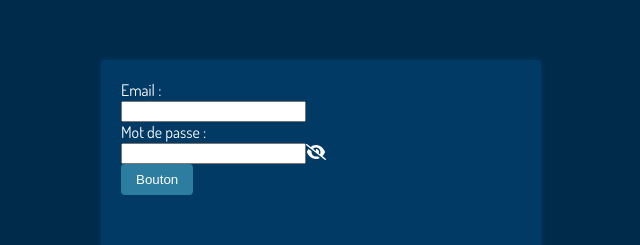
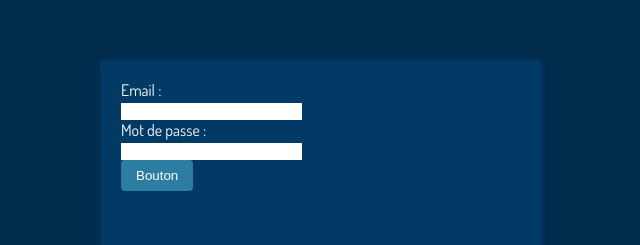
Before and after one commit to DavidDvpt/entropia-mgr, a Next.js app: page /login in a window 1280 px wide. Shown: the part 228-473 px from the top of the page, without its empty margins (327-967 px from the left). Built offline with nearby package versions, Linux system fonts and the light colour scheme.

Commit message:
rhf is configured (ouf)

```diff
--- a/src/app/(public)/login/page.tsx
+++ b/src/app/(public)/login/page.tsx
@@ -1,70 +1,65 @@
 'use client';
 
-import HookFormInput from '@/shared/components/form/hookForm/HookFormInput';
-
+import GenericForm from '@/shared/components/form/GenericForm';
 import Button from '@/shared/components/ui/button/Button';
+import FormField from '@/shared/components/ui/formField/FormField';
+import Input from '@/shared/components/ui/input/Input';
 import Section from '@/shared/components/ui/section/Section';
-import { signIn } from 'next-auth/react';
 import { useRouter } from 'next/navigation';
-import { FormProvider, useForm } from 'react-hook-form';
 import { intialLoginValues } from './constants';
 import styles from './login.module.scss';
 
 function Login(): React.ReactElement {
   const router = useRouter();
-  const formOptions = useForm<LoginFormValues>({
-    defaultValues: intialLoginValues,
-  });
-
-  const { handleSubmit } = formOptions;
 
   const onSubmit = async (values: LoginFormValues) => {
-    signIn('credentials', {
-      email: values.email,
-      password: values.password,
-      redirect: false,
-      callbackUrl: '/',
-    })
-      .then((response: any) => {
-        console.log(response);
+    console.log(values);
+    // signIn('credentials', {
+    //   email: values.email,
+    //   password: values.password,
+    //   redirect: false,
+    //   callbackUrl: '/',
+    // })
+    //   .then((response: any) => {
+    //     console.log(response);
 
-        if (response.status === 200) {
-          router.push('/');
-        }
-        // if (response.status === 401) {
-        //   switch (response.error) {
-        //     case 'bad email':
-        //       setError('email', { message: 'Mail inconnu' });
-        //       break;
-        //     case 'bad password':
-        //       setError('password', { message: 'Mauvais mot de passe' });
-        //       break;
-        //     default:
-        //       break;
-        //   }
-        // }
-      })
-      .catch((error: any) => {
-        console.log(error);
-        alert(error.message);
-      });
+    //     if (response.status === 200) {
+    //       router.push('/');
+    //     }
+    //     // if (response.status === 401) {
+    //     //   switch (response.error) {
+    //     //     case 'bad email':
+    //     //       setError('email', { message: 'Mail inconnu' });
+    //     //       break;
+    //     //     case 'bad password':
+    //     //       setError('password', { message: 'Mauvais mot de passe' });
+    //     //       break;
+    //     //     default:
+    //     //       break;
+    //     //   }
+    //     // }
+    //   })
+    //   .catch((error: any) => {
+    //     console.log(error);
+    //     alert(error.message);
+    //   });
   };
   return (
     <Section className={styles.section}>
-      <FormProvider {...formOptions}>
-        <form onSubmit={handleSubmit(onSubmit)}>
-          <HookFormInput name="email" label="Email :" />
-          <HookFormInput
-            type="password"
+      <GenericForm defaultValues={intialLoginValues} onSubmit={onSubmit}>
+        <FormField name="email" label="Email :" children={<Input />} />
+
+        <FormField
           name="password"
           label="Mot de passe :"
+          children={<Input />}
         />
+
         <Button variant="primary">Bouton</Button>
         {/* <div className={styles.buttonContainer}> */}
         {/* <button type="submit">Se connecter</button> */}
         {/* </div> */}
-        </form>
-      </FormProvider>
+      </GenericForm>
     </Section>
   );
 }
--- /dev/null
+++ b/src/lib/RHFutils.ts
@@ -0,0 +1,15 @@
+function mergeRefs<T = any>(
+  ...refs: (React.Ref<T> | undefined)[]
+): React.RefCallback<T> {
+  return (value) => {
+    refs.forEach((ref) => {
+      if (typeof ref === 'function') {
+        ref(value);
+      } else if (ref && typeof ref === 'object') {
+        (ref as React.MutableRefObject<T | null>).current = value;
+      }
+    });
+  };
+}
+
+export { mergeRefs };
--- /dev/null
+++ b/src/shared/components/form/GenericForm.tsx
@@ -0,0 +1,30 @@
+import { ReactNode } from 'react';
+import {
+  FieldValues,
+  FormProvider,
+  SubmitHandler,
+  useForm,
+  UseFormProps,
+} from 'react-hook-form';
+
+interface FormProps<TFormValues extends FieldValues> {
+  defaultValues?: UseFormProps<TFormValues>['defaultValues'];
+  onSubmit: SubmitHandler<TFormValues>;
+  children: ReactNode;
+}
+
+function GenericForm<TFormValues extends Record<string, any>>({
+  defaultValues,
+  onSubmit,
+  children,
+}: FormProps<TFormValues>) {
+  const methods = useForm<TFormValues>({ defaultValues });
+
+  return (
+    <FormProvider {...methods}>
+      <form onSubmit={methods.handleSubmit(onSubmit)}>{children}</form>
+    </FormProvider>
+  );
+}
+
+export default GenericForm;
--- /dev/null
+++ b/src/shared/components/ui/formField/FormField.tsx
@@ -0,0 +1,54 @@
+import { cloneElement, isValidElement } from 'react';
+import { useFormContext } from 'react-hook-form';
+
+import { mergeRefs } from '@/lib/RHFutils';
+import styles from './formField.module.scss';
+
+interface IFormFieldProps extends IChildren {
+  label?: string;
+  name: string;
+  className?: string;
+  children: AllowedElements & React.RefAttributes<AllowedElements>;
+  labelPosition?: PositionType;
+}
+
+const FormField = (props: IFormFieldProps) => {
+  const {
+    register,
+    formState: { errors },
+  } = useFormContext();
+  const { labelPosition = 'top', name } = props;
+
+  const id = `field-${name}`;
+  const error = errors[name]?.message as string;
+
+  const css = [styles.formField, styles[labelPosition], props.className];
+
+  const { ref, ...rest } = register(name);
+
+  const mergedRef = mergeRefs(ref, props.children.ref);
+  const registeredChild = isValidElement(props.children)
+    ? cloneElement(props.children, {
+        ...rest,
+        ref: mergedRef,
+        id: name,
+      })
+    : props.children;
+
+  return (
+    <div className={css.join(' ')}>
+      {props.label && (
+        <label htmlFor={id} className={styles.label}>
+          {props.label}
+        </label>
+      )}
+      <div className={styles.childrenContainer}>
+        {registeredChild}
+
+        {error && <p className={styles.errorText}>{error}</p>}
+      </div>
+    </div>
+  );
+};
+
+export default FormField;
--- /dev/null
+++ b/src/shared/components/ui/formField/formField.module.scss
@@ -0,0 +1,36 @@
+@import '../../../../styles/theme';
+
+.formField {
+  display: flex;
+  justify-content: start;
+  align-items: center;
+
+  .label {
+    margin-right: 10px;
+  }
+  &.top {
+    flex-direction: column;
+    align-items: start;
+  }
+  &.right {
+    flex-direction: row-reverse;
+
+    .label {
+      margin-left: 10px;
+    }
+  }
+  &.bottom {
+    flex-direction: column-reverse;
+    align-items: start;
+  }
+  .label {
+  }
+
+  .childrenContainer {
+    .errorText {
+      color: $error;
+      font-style: italic;
+      font-size: $fontSizeLower;
+    }
+  }
+}
--- /dev/null
+++ b/src/shared/components/ui/input/Input.tsx
@@ -0,0 +1,20 @@
+import React from 'react';
+
+export interface InputProps
+  extends React.InputHTMLAttributes<HTMLInputElement> {
+  className?: string;
+}
+
+const Input = React.forwardRef<HTMLInputElement, InputProps>(
+  ({ className, ...props }, ref) => {
+    return (
+      <div>
+        <input ref={ref} className={className} {...props} />
+      </div>
+    );
+  }
+);
+
+Input.displayName = 'Input';
+
+export default Input;
--- /dev/null
+++ b/src/shared/components/ui/input/input.module.scss
@@ -0,0 +1 @@
+@import '../../../../styles/theme';
--- a/src/styles/_theme.scss
+++ b/src/styles/_theme.scss
@@ -3,4 +3,24 @@
 html {
   background-color: var(--color-background);
   color: var(--color-foreground);
+  font-size: $fontSize;
+
+  h1 {
+    font-size: 2.5rem;
+  }
+  h2 {
+    font-size: 2rem;
+  }
+  h3 {
+    font-size: 1.75rem;
+  }
+  h4 {
+    font-size: 1.5rem;
+  }
+  h5 {
+    font-size: 1.25rem;
+  }
+  h6 {
+    font-size: 1rem;
+  }
 }
--- a/src/styles/_variables.scss
+++ b/src/styles/_variables.scss
@@ -23,6 +23,11 @@ $borderRadius: 4px;
 $shadowBlur: 6px;
 $white: hsl(0, 0, 100%);
 $black: hsl(0, 0, 1);
+
+// FONTS
+$fontSize: 1rem;
+$fontSizeUpper: 1.2rem;
+$fontSizeLower: 0.8rem;
 
 $primary: hsla(198, 57%, 40%, 1);
 $primary-fg: $white;
--- a/src/styles/global.css
+++ b/src/styles/global.css
@@ -1,5 +1,11 @@
+p,
 button {
   padding: 0;
   margin: 0;
   border: none;
 }
+
+input {
+  border: none;
+  outline: none;
+}
--- a/src/types/global.d.ts
+++ b/src/types/global.d.ts
@@ -2,3 +2,5 @@ interface IChildren {
   children: React.ReactNode;
 }
 type VariantType = 'primary' | 'warning' | 'error' | 'success';
+
+type PositionType = 'top' | 'right' | 'left' | 'bottom';
```
Also changed, not shown: src/shared/components/ui/formField/formFieldType.d.ts (added, +8 -0 lines). Lines whose indentation alone changed are shown as unchanged.
